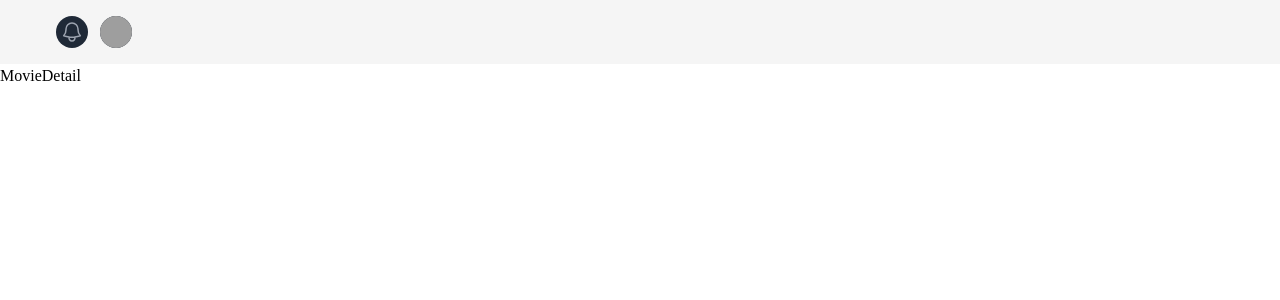
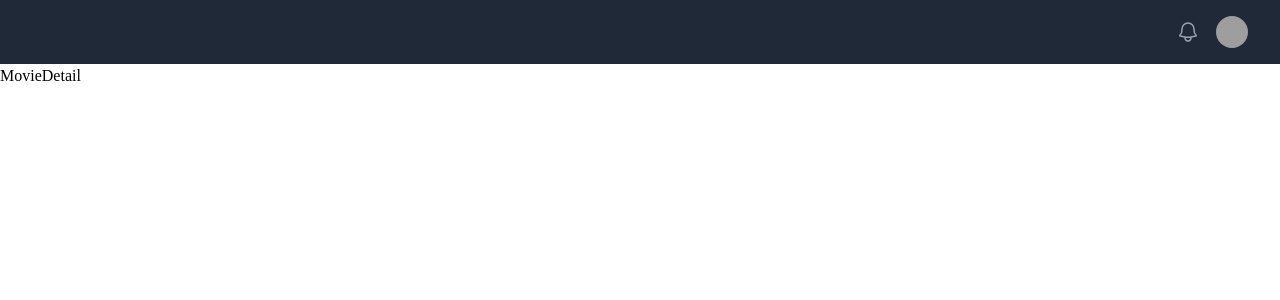
Before and after one commit to psyBeth/Movie-App, a React (Create React App) app: page /details/1 in a window 1280 px wide. Shown: the top 300 px of the page. Built offline with nearby package versions, Linux system fonts and the light colour scheme; grey boxes are pictures that could not be loaded.

Commit message:
navbar built from scr & ok for now

```diff
--- a/src/components/Navbar.jsx
+++ b/src/components/Navbar.jsx
@@ -6,11 +6,13 @@
   return classes.filter(Boolean).join(' ')
 }
 
-export default function Navbar() {
+export default function Example() {
   return (
-    <Disclosure as="nav" className="bg-neutral-100 dark:bg-gray-900 dark:text-white">
+    <Disclosure as="nav" className="bg-gray-800">
       <div className="mx-auto max-w-7xl px-2 sm:px-6 lg:px-8">
         <div className="relative flex h-16 items-center justify-between">
+          <div className="flex flex-1 items-center justify-center sm:items-stretch sm:justify-start">
+          </div>
           <div className="absolute inset-y-0 right-0 flex items-center pr-2 sm:static sm:inset-auto sm:ml-6 sm:pr-0">
             <button
               type="button"
```
